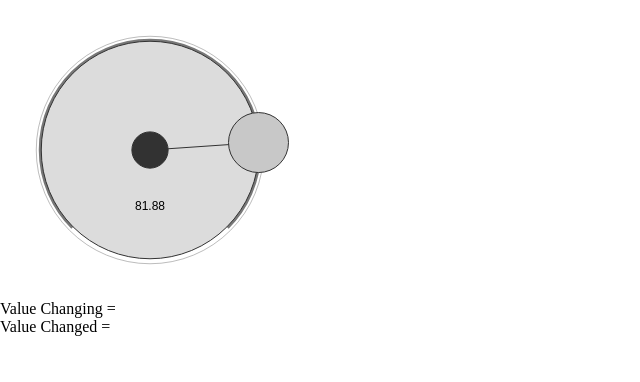
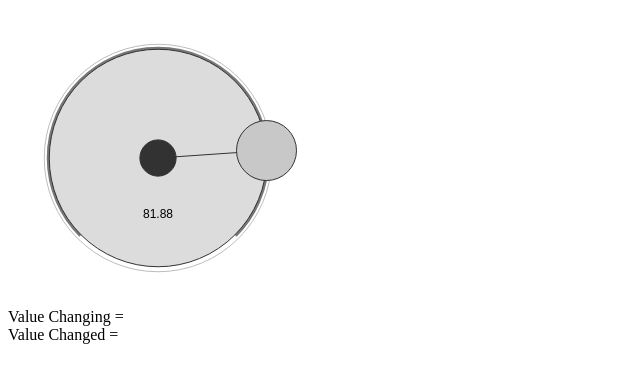
Before and after one commit to rbtdev/rotarydialjs, a plain HTML site: page index.html in a window 1280 px wide. Shown: the whole page, without its empty margins (0-640 px from the left). Drawn offline with Linux system fonts and the light colour scheme.

Commit message:
Update index.html

```diff
--- a/index.html
+++ b/index.html
@@ -3,7 +3,7 @@
 		<link rel="stylesheet" type="text/css" href="dial.css" />
 		<script src = "js/rotarydial.js"></script>
 	</head>
-	<body style="margin:auto">
+	<body>
 		<div id = "dialdiv">
 		</div>
 		<div>
```
